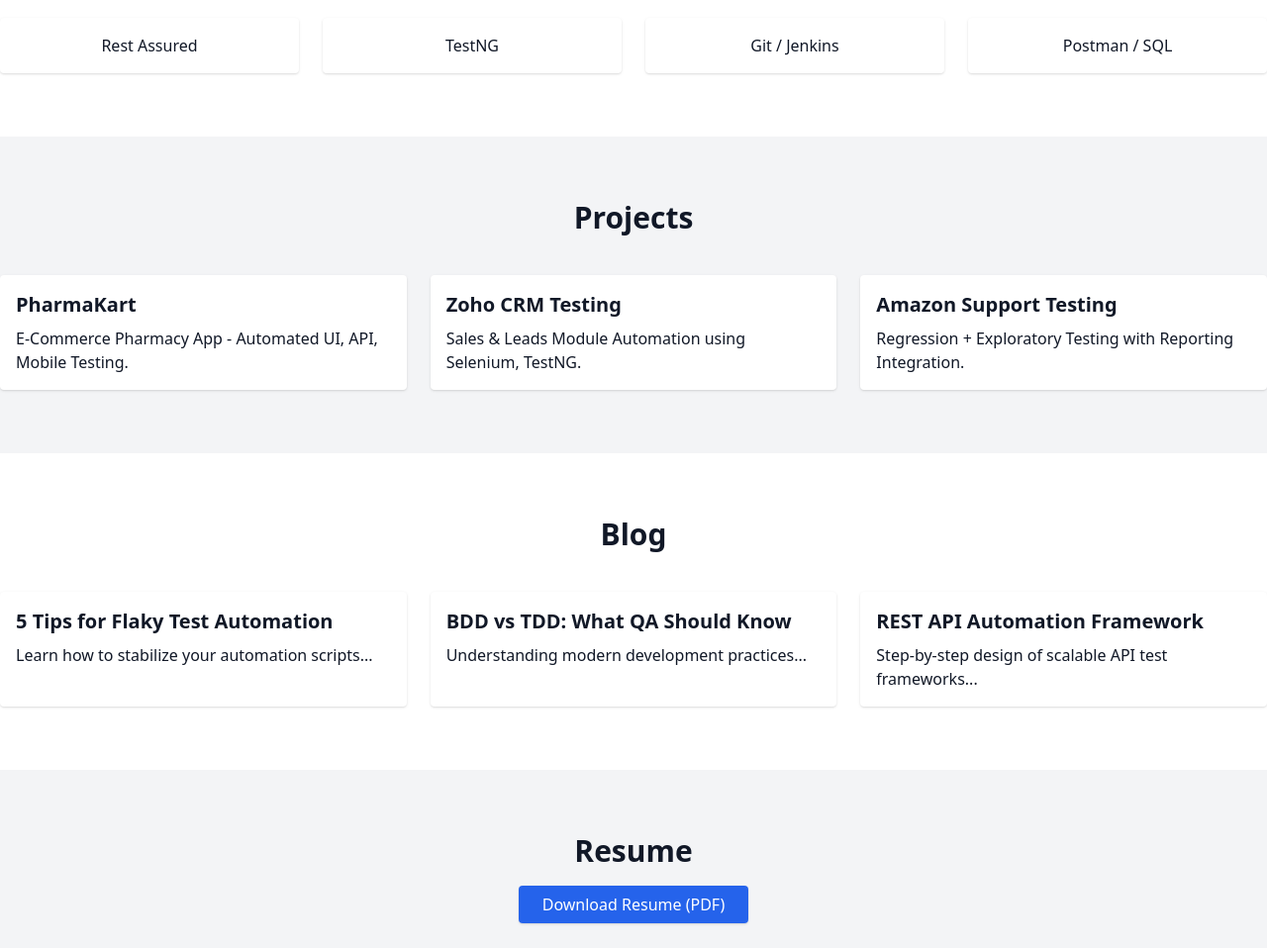
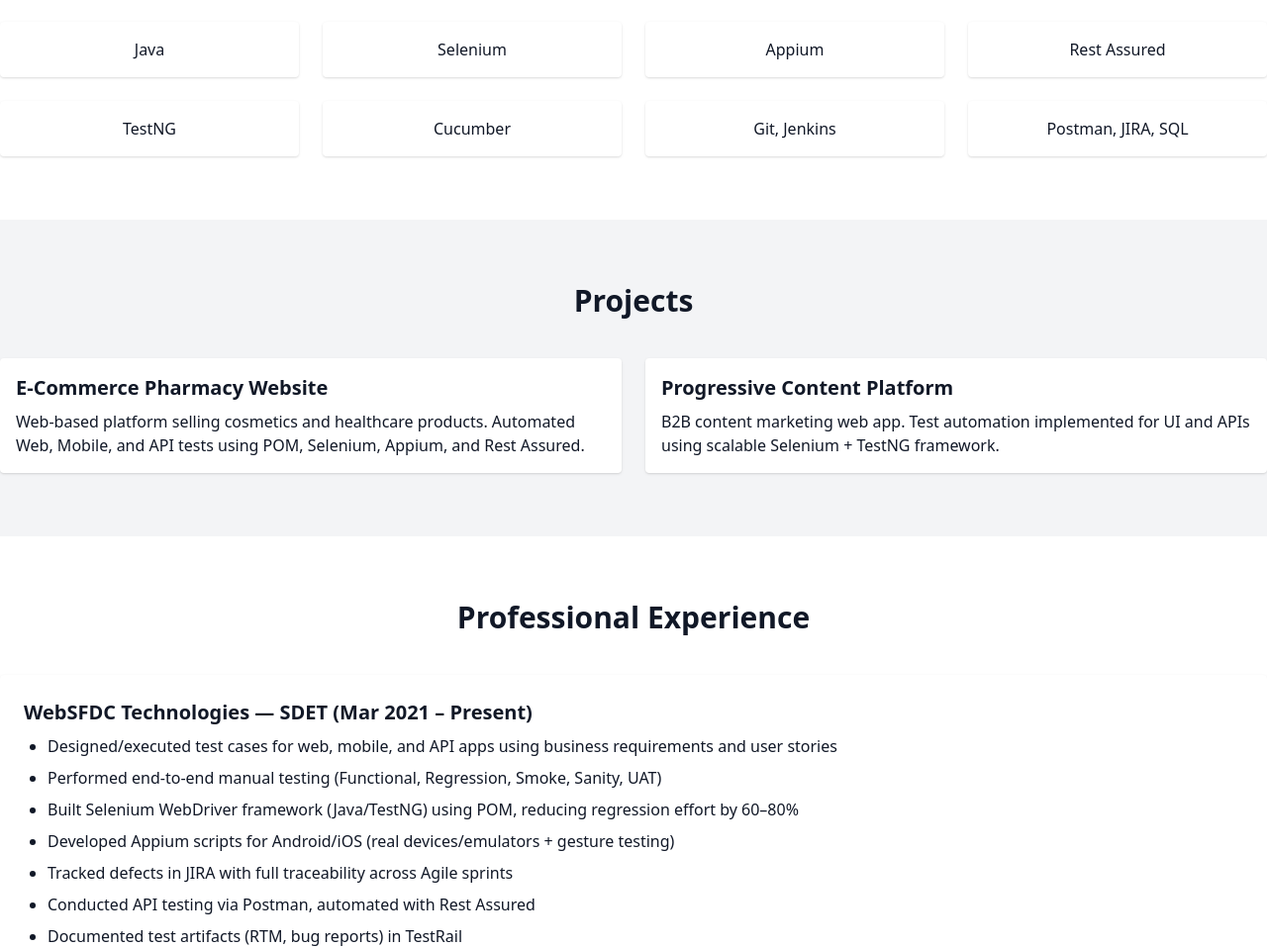
Before and after one commit to iForeverVikas/vikas-portfolio, a plain HTML site: page index.html in a window 1280 px wide. Shown: the part 502-1460 px from the top of the page at 99% size. Drawn offline with nearby package versions, Linux system fonts and the light colour scheme.

Commit message:
index.html

```diff
--- a/index.html
+++ b/index.html
@@ -1,6 +1,5 @@
 <!DOCTYPE html>
 <html lang="en">
-
 <head>
   <meta charset="UTF-8" />
   <meta name="viewport" content="width=device-width, initial-scale=1.0" />
@@ -9,48 +8,42 @@
   <link href="https://unpkg.com/aos@2.3.1/dist/aos.css" rel="stylesheet">
   <script src="https://kit.fontawesome.com/a076d05399.js" crossorigin="anonymous"></script>
   <style>
-    html {
-      scroll-behavior: smooth;
-    }
-    .dark-mode {
-      background-color: #0f172a;
-      color: white;
-    }
-    .dark-mode .card {
-      background-color: #1e293b;
-    }
+    html { scroll-behavior: smooth; }
+    .dark-mode { background-color: #0f172a; color: white; }
+    .dark-mode .card { background-color: #1e293b; }
   </style>
 </head>
+<body class="bg-white text-gray-900 transition-all duration-300">
 
-<body class="bg-white text-gray-900 transition-all duration-300">
 <!-- Navbar -->
 <header class="fixed w-full top-0 z-50 bg-white dark:bg-gray-900 shadow-md">
   <div class="container mx-auto flex justify-between items-center p-4">
     <h1 class="text-2xl font-bold">Vikas Kumar</h1>
     <nav>
-        <button id="menuBtn" class="md:hidden text-2xl">
-          <i class="fas fa-bars"></i>
-        </button>
+      <button id="menuBtn" class="md:hidden text-2xl"><i class="fas fa-bars"></i></button>
       <ul id="menu" class="hidden md:flex space-x-6">
         <li><a href="#about" class="hover:text-blue-600">About</a></li>
         <li><a href="#skills" class="hover:text-blue-600">Skills</a></li>
         <li><a href="#projects" class="hover:text-blue-600">Projects</a></li>
+        <li><a href="#experience" class="hover:text-blue-600">Experience</a></li>
         <li><a href="#blog" class="hover:text-blue-600">Blog</a></li>
-          <li><a href="#resume" class="hover:text-blue-600">Resume</a></li>
         <li><a href="#contact" class="hover:text-blue-600">Contact</a></li>
       </ul>
     </nav>
-      <button id="darkToggle" class="ml-4 text-xl">
-        🌙
-      </button>
+    <button id="darkToggle" class="ml-4 text-xl">🌙</button>
   </div>
 </header>
 
-  <!-- Hero Section -->
+<!-- About -->
 <section id="about" class="pt-24 pb-16 bg-gradient-to-r from-blue-100 to-indigo-100 dark:from-gray-800 dark:to-gray-700">
   <div class="container mx-auto text-center" data-aos="fade-up">
     <h2 class="text-4xl font-bold mb-4">Hi, I'm Vikas Kumar</h2>
-      <p class="text-lg max-w-2xl mx-auto">A passionate Automation Test Engineer with 4.5+ years of experience in Web, Mobile & API testing using Selenium, Appium, Rest Assured, and BDD Frameworks.</p>
+    <p class="text-lg max-w-2xl mx-auto">
+      Software Developer Engineer in Test (SDET) with 4.5+ years of experience in manual and automation
+      testing (Web, API, Mobile). Expertise in Selenium, Appium, Rest Assured, CI/CD pipelines (Jenkins, GitLab CI),
+      and Agile methodologies. Proven ability to design scalable automation frameworks (POM, BDD),
+      execute functional/regression tests, and ensure end-to-end quality assurance for enterprise applications.
+    </p>
   </div>
 </section>
 
@@ -59,14 +52,14 @@
   <div class="container mx-auto" data-aos="fade-up">
     <h2 class="text-3xl font-semibold text-center mb-10">Skills & Tech Stack</h2>
     <div class="grid grid-cols-2 md:grid-cols-4 gap-6 text-center">
+      <div class="p-4 bg-white dark:bg-gray-800 rounded shadow">Java</div>
       <div class="p-4 bg-white dark:bg-gray-800 rounded shadow">Selenium</div>
       <div class="p-4 bg-white dark:bg-gray-800 rounded shadow">Appium</div>
-        <div class="p-4 bg-white dark:bg-gray-800 rounded shadow">Java</div>
-        <div class="p-4 bg-white dark:bg-gray-800 rounded shadow">Cucumber / BDD</div>
       <div class="p-4 bg-white dark:bg-gray-800 rounded shadow">Rest Assured</div>
       <div class="p-4 bg-white dark:bg-gray-800 rounded shadow">TestNG</div>
-        <div class="p-4 bg-white dark:bg-gray-800 rounded shadow">Git / Jenkins</div>
-        <div class="p-4 bg-white dark:bg-gray-800 rounded shadow">Postman / SQL</div>
+      <div class="p-4 bg-white dark:bg-gray-800 rounded shadow">Cucumber</div>
+      <div class="p-4 bg-white dark:bg-gray-800 rounded shadow">Git, Jenkins</div>
+      <div class="p-4 bg-white dark:bg-gray-800 rounded shadow">Postman, JIRA, SQL</div>
     </div>
   </div>
 </section>
@@ -75,19 +68,36 @@
 <section id="projects" class="py-16 bg-gray-100 dark:bg-gray-900">
   <div class="container mx-auto" data-aos="fade-up">
     <h2 class="text-3xl font-semibold text-center mb-10">Projects</h2>
-      <div class="grid md:grid-cols-3 gap-6">
+    <div class="grid md:grid-cols-2 gap-6">
       <div class="card p-4 bg-white dark:bg-gray-800 rounded shadow hover:scale-105 transform transition-all">
-          <h3 class="font-bold text-xl mb-2">PharmaKart</h3>
-          <p>E-Commerce Pharmacy App - Automated UI, API, Mobile Testing.</p>
+        <h3 class="font-bold text-xl mb-2">E-Commerce Pharmacy Website</h3>
+        <p>Web-based platform selling cosmetics and healthcare products. Automated Web, Mobile, and API tests using POM, Selenium, Appium, and Rest Assured.</p>
       </div>
       <div class="card p-4 bg-white dark:bg-gray-800 rounded shadow hover:scale-105 transform transition-all">
-          <h3 class="font-bold text-xl mb-2">Zoho CRM Testing</h3>
-          <p>Sales & Leads Module Automation using Selenium, TestNG.</p>
+        <h3 class="font-bold text-xl mb-2">Progressive Content Platform</h3>
+        <p>B2B content marketing web app. Test automation implemented for UI and APIs using scalable Selenium + TestNG framework.</p>
       </div>
-        <div class="card p-4 bg-white dark:bg-gray-800 rounded shadow hover:scale-105 transform transition-all">
-          <h3 class="font-bold text-xl mb-2">Amazon Support Testing</h3>
-          <p>Regression + Exploratory Testing with Reporting Integration.</p>
     </div>
+  </div>
+</section>
+
+<!-- Experience -->
+<section id="experience" class="py-16">
+  <div class="container mx-auto" data-aos="fade-up">
+    <h2 class="text-3xl font-semibold text-center mb-10">Professional Experience</h2>
+    <div class="bg-white dark:bg-gray-800 p-6 rounded shadow">
+      <h3 class="text-xl font-bold mb-2">WebSFDC Technologies — SDET (Mar 2021 – Present)</h3>
+      <ul class="list-disc ml-6 space-y-2 text-left">
+        <li>Designed/executed test cases for web, mobile, and API apps using business requirements and user stories</li>
+        <li>Performed end-to-end manual testing (Functional, Regression, Smoke, Sanity, UAT)</li>
+        <li>Built Selenium WebDriver framework (Java/TestNG) using POM, reducing regression effort by 60–80%</li>
+        <li>Developed Appium scripts for Android/iOS (real devices/emulators + gesture testing)</li>
+        <li>Tracked defects in JIRA with full traceability across Agile sprints</li>
+        <li>Conducted API testing via Postman, automated with Rest Assured</li>
+        <li>Documented test artifacts (RTM, bug reports) in TestRail</li>
+        <li>Mentored junior QAs on automation best practices</li>
+        <li>Reduced test execution time by 40% via optimized automation scripts</li>
+      </ul>
     </div>
   </div>
 </section>
@@ -139,34 +149,24 @@
 <div id="modal1" class="hidden fixed inset-0 bg-black bg-opacity-50 flex items-center justify-center z-50">
   <div class="bg-white dark:bg-gray-800 p-6 rounded max-w-xl">
     <h3 class="text-2xl font-bold mb-2">5 Tips for Flaky Test Automation</h3>
-      <p>Full content goes here...</p>
+    <p>Avoid hard-coded waits, flaky locators, inconsistent environments, and skipping validations.</p>
     <button onclick="closeModal('modal1')" class="mt-4 text-blue-600">Close</button>
   </div>
 </div>
+<!-- More modals (modal2, modal3) same structure... -->
 
-  <!-- Repeat modals for modal2, modal3 similarly... -->
+<!-- Footer -->
+<footer class="text-center py-6 text-gray-500 dark:text-gray-400 text-sm">
+  &copy; 2025 Vikas Kumar. All rights reserved.
+</footer>
 
 <script src="https://unpkg.com/aos@2.3.1/dist/aos.js"></script>
 <script>
   AOS.init();
-
-    // Dark Mode
-    const darkToggle = document.getElementById('darkToggle');
-    darkToggle.onclick = () => document.body.classList.toggle('dark-mode');
-
-    // Mobile Menu
-    document.getElementById('menuBtn').addEventListener('click', () => {
-      document.getElementById('menu').classList.toggle('hidden');
-    });
-
-    // Blog Modals
-    function openModal(id) {
-      document.getElementById(id).classList.remove('hidden');
-    }
-    function closeModal(id) {
-      document.getElementById(id).classList.add('hidden');
-    }
+  document.getElementById('darkToggle').onclick = () => document.body.classList.toggle('dark-mode');
+  document.getElementById('menuBtn').onclick = () => document.getElementById('menu').classList.toggle('hidden');
+  function openModal(id) { document.getElementById(id).classList.remove('hidden'); }
+  function closeModal(id) { document.getElementById(id).classList.add('hidden'); }
 </script>
 </body>
-
 </html>
```
Lines whose indentation alone changed are shown as unchanged.
